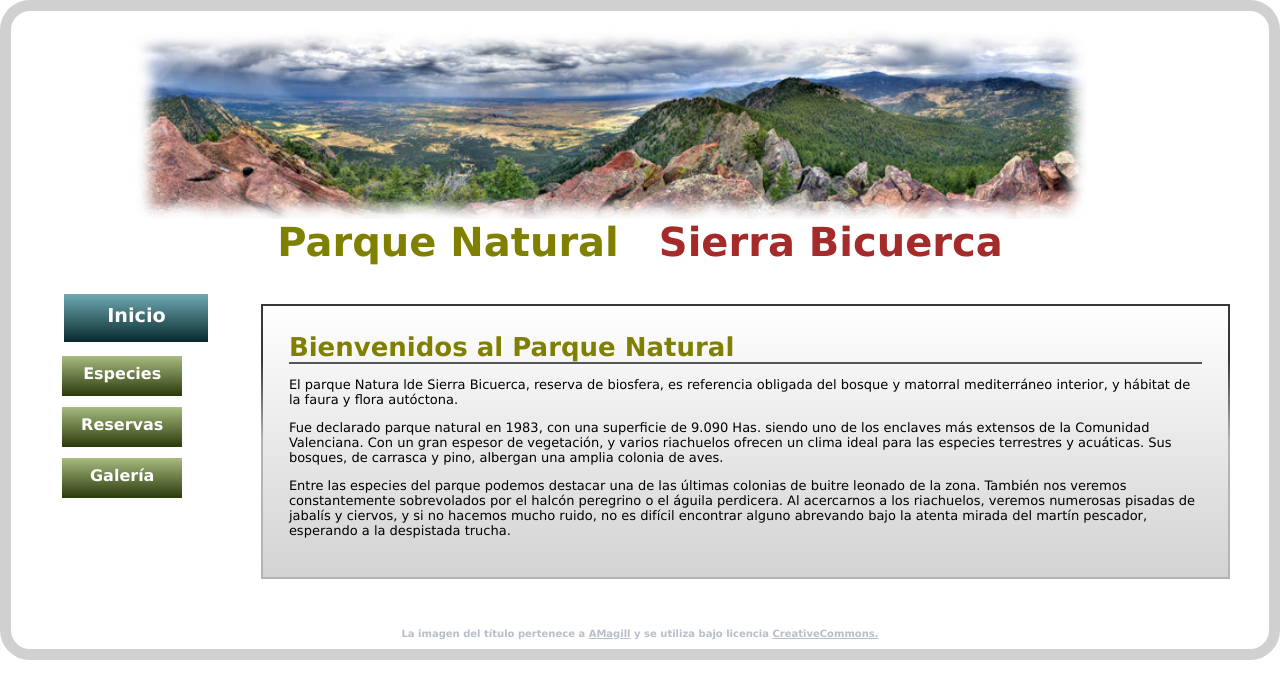
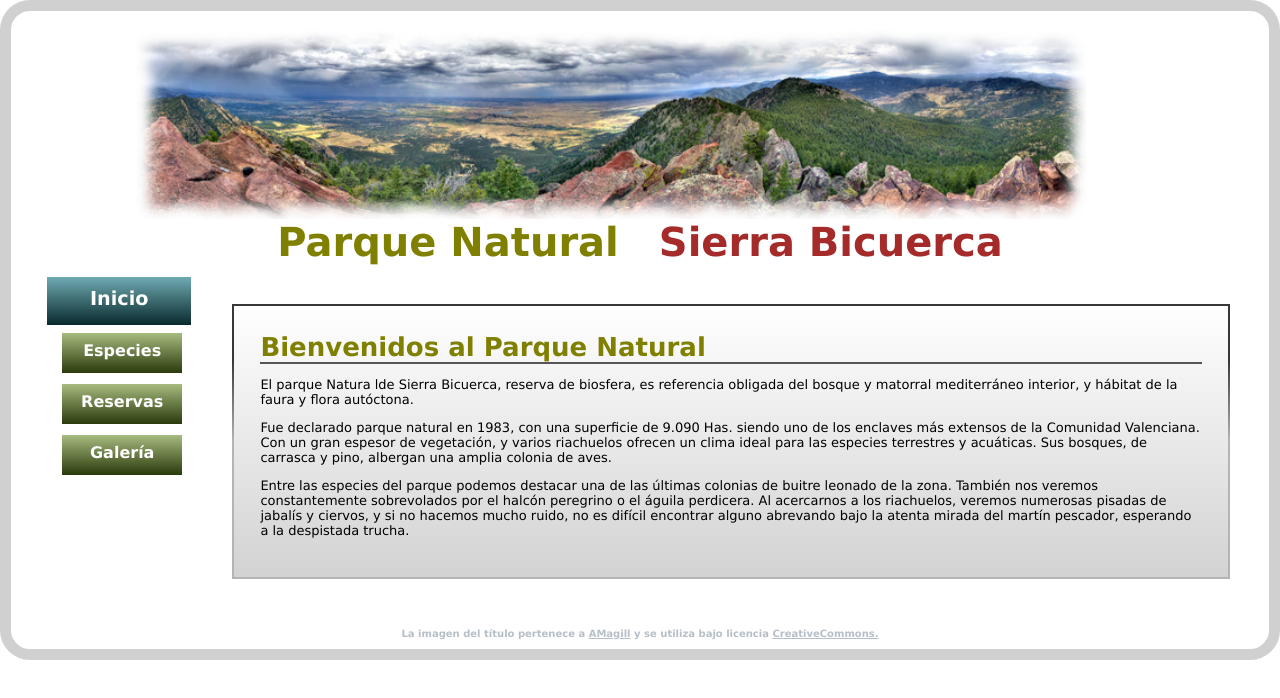
Before and after one commit to ansualo/retosHTML, a plain HTML site: page reto6/index.html in a window 1280 px wide. In both pictures the pointer is over the item "Inicio". Drawn offline with Linux system fonts and the light colour scheme.

Commit message:
Mejorando el hover de reto6

```diff
--- a/reto6/css/style.css
+++ b/reto6/css/style.css
@@ -45,6 +45,7 @@ li{
     color: white;
     list-style: none;
 }
+
 .inicio , .especies{
     background-image: linear-gradient(rgba(241, 193, 150, 0.878), rgb(106, 40, 13) );
 }
@@ -57,6 +58,7 @@ a{
 li:hover{
     font-size: larger;
     background-image: linear-gradient(rgb(111, 170, 178), rgb(8, 42, 45));
+    margin: -0.2em;
 }
 
 .content{
```
